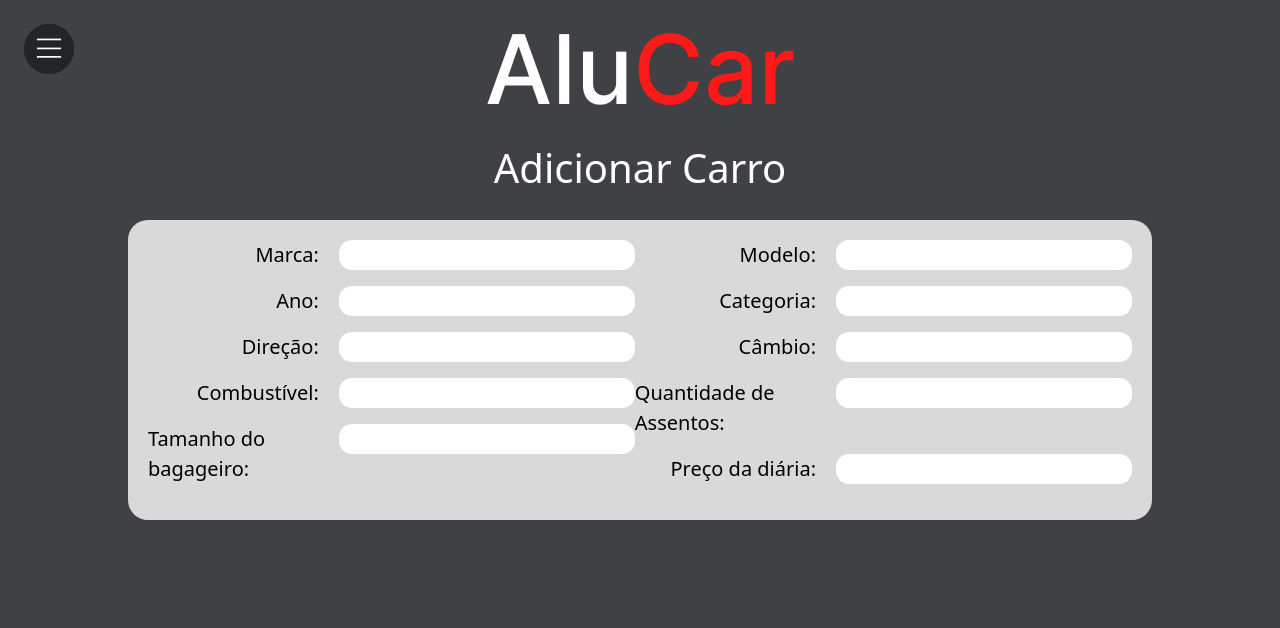
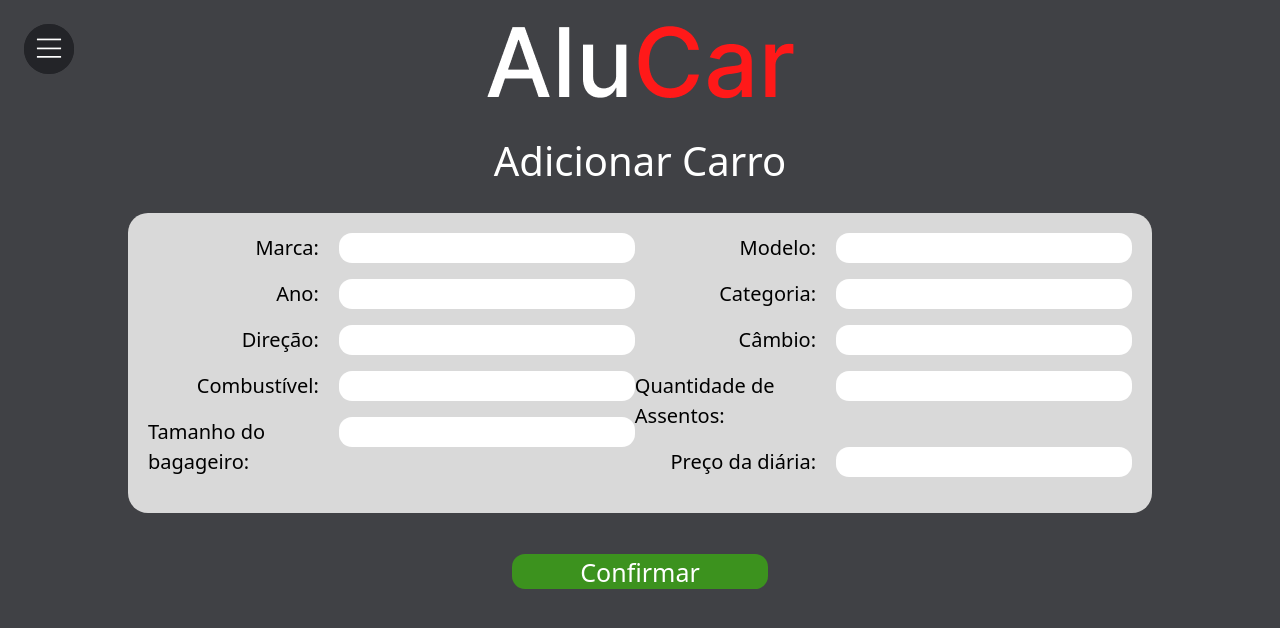
Before and after one commit to lucasacioly/CAR-RENTAL-SYSTEM, an Angular app in the folder Client/Car-Rental-System/: page /addedit in a window 1280 px wide. Shown: the top 628 px of the page. Built offline with nearby package versions, Linux system fonts and the light colour scheme.

Commit message:
adjusting add-car-page scss and adding 'confirm button'

```diff
--- a/Client/Car-Rental-System/src/app/add-edit-car-page/add-edit-car-page.component.html
+++ b/Client/Car-Rental-System/src/app/add-edit-car-page/add-edit-car-page.component.html
@@ -12,7 +12,7 @@
   <h1>Adicionar Carro</h1>
 
   <section class="form-container">
-
+    <!-- Coluna da direita -->
     <div class="col-left">
         <section class="sec">
             <p class="marca">Marca:</p>
@@ -40,7 +40,7 @@
         </section>
     </div>
 
-
+    <!-- Coluna da direita -->
     <div class="col-right">
         <section class="sec">
             <p class="modelo">Modelo:</p>
@@ -68,15 +68,13 @@
         </section>
     </div>
 
-    <!--
-    <section class="sec" class="button-father">
+  </section>
 
-        Ajeitar botão confirmar
-        <button (click)="navigate_to_home_page()" class="button">Confirmar</button>
+  <div class="button-confirm">
 
-    </section>
-    -->
-  </section>
+    <button class="button">Confirmar</button>
+
+  </div>
 
 </section>
 
--- a/Client/Car-Rental-System/src/app/add-edit-car-page/add-edit-car-page.component.scss
+++ b/Client/Car-Rental-System/src/app/add-edit-car-page/add-edit-car-page.component.scss
@@ -5,10 +5,9 @@
     align-items: center;
     flex-direction: column;
     font-size: 20px;
-    margin-top: 20px;
 
     .logo{
-        margin-top: 1%;
+        margin-top: 2%;
         height: 8%;
         margin-bottom: 3%;
     }
@@ -34,12 +33,42 @@
 
         }
 
-        .marca-txt,.ano-txt,.modelo-txt,.categ-txt,.direcao-txt,.cambio-txt,.comb-txt,.assentos-txt,.bagage-txt,.diaria-txt {
+        .marca-txt,.ano-txt,.modelo-txt,.categ-txt,.direcao-txt,.cambio-txt,.comb-txt,
+        .assentos-txt,.bagage-txt,.diaria-txt {
             margin-left: 20px;
             border-radius: 13px;
             border-style: hidden;
         }
 
+        .marca-txt:hover,.ano-txt:hover,.modelo-txt:hover,.categ-txt:hover,.direcao-txt:hover,
+        .cambio-txt:hover,.comb-txt:hover,.assentos-txt:hover,.bagage-txt:hover,.diaria-txt:hover {
+            border-style: groove;
+        }
 
     }
+
+    .button-confirm {
+        display: flex;
+        justify-content: center;
+        margin-top: 2%;
+
+        .button {
+            justify-content: center;
+            align-items: center;
+            font-size: 25px;
+            color: var(--white);
+            background: var(--green);
+            border: none;
+            margin-top: 15px;
+            margin-bottom: 15px;
+            height: 35px;
+            width: 256px;
+            border-radius: 13px;
+        }
+
+        .button:hover {
+            color: var(--black);
+            background: #46b11f;
+        }
+    }
 }
```
